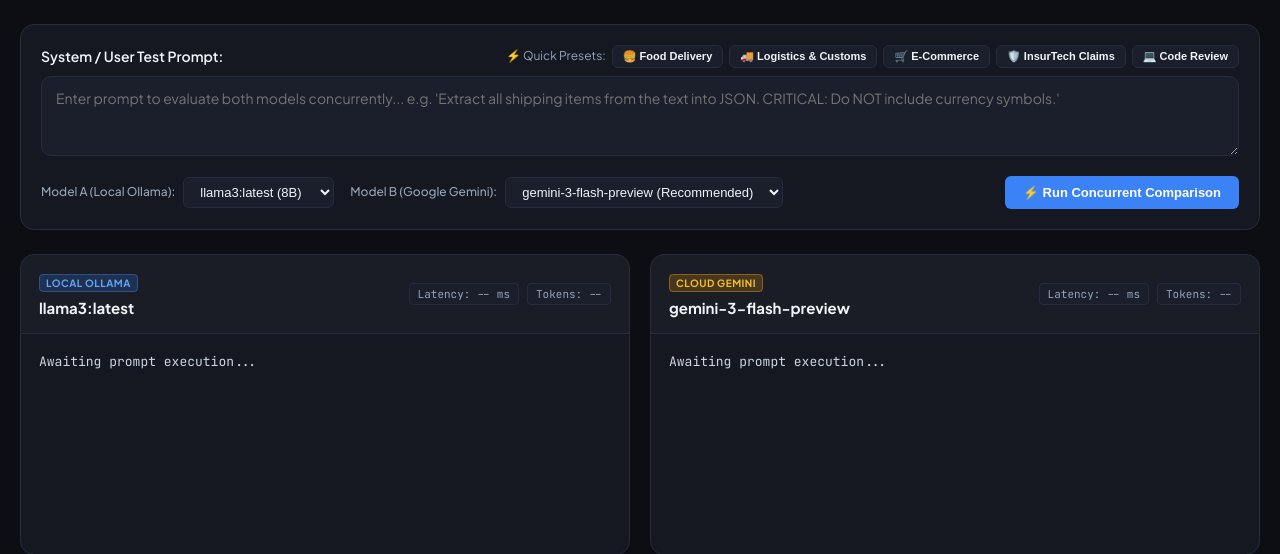
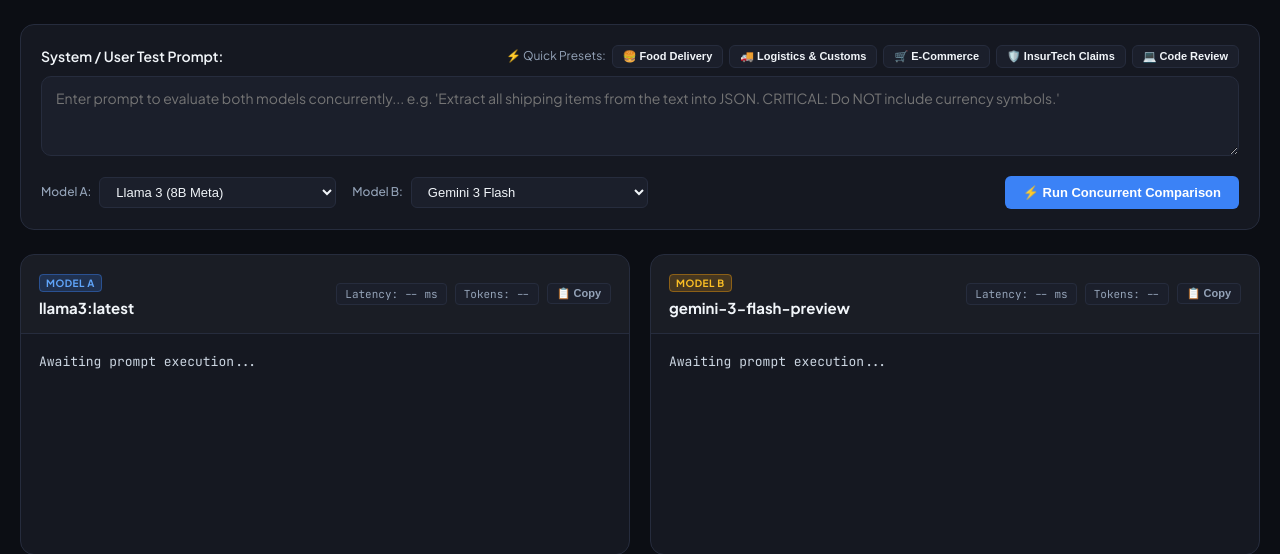
Before and after one commit to mricky/llm-evaluation-playground, a FastAPI app: page / in a window 1280 px wide. Shown: the part 133-687 px from the top of the page. Run offline with FastAPI, Linux system fonts and the light colour scheme.

Commit message:
feat: enable dynamic model selection across Ollama and Gemini, and add 1-click Copy Response button

```diff
--- a/static/css/style.css
+++ b/static/css/style.css
@@ -288,6 +288,31 @@ select {
 .meta-stats {
   display: flex;
   gap: 8px;
+  align-items: center;
+}
+
+.copy-btn {
+  background: var(--bg-input);
+  border: 1px solid var(--border);
+  color: var(--text-muted);
+  font-size: 11px;
+  font-weight: 600;
+  padding: 3px 9px;
+  border-radius: 4px;
+  cursor: pointer;
+  transition: all 0.2s ease;
+}
+
+.copy-btn:hover {
+  background: var(--primary);
+  color: #fff;
+  border-color: var(--primary);
+}
+
+.copy-btn.copied {
+  background: var(--success);
+  color: #fff;
+  border-color: var(--success);
 }
 
 .stat-tag {
--- a/static/js/app.js
+++ b/static/js/app.js
@@ -93,11 +93,50 @@ document.addEventListener('DOMContentLoaded', () => {
   initSliders();
   initWinnerButtons();
   initPresets();
+  initCopyButtons();
   initArenaRun();
   initSaveEvaluation();
   initTrainerMode();
   initHistoryTab();
 });
+
+function initCopyButtons() {
+  const copyBtns = document.querySelectorAll('.copy-btn');
+  copyBtns.forEach(btn => {
+    btn.addEventListener('click', async () => {
+      const targetId = btn.dataset.target;
+      const targetEl = document.getElementById(targetId);
+      if (!targetEl) return;
+
+      const text = targetEl.innerText.trim();
+      if (!text || text.startsWith('Awaiting')) {
+        showToast('Nothing to copy yet!', 'error');
+        return;
+      }
+
+      try {
+        await navigator.clipboard.writeText(text);
+        const originalText = btn.innerText;
+        btn.innerText = 'Copied! ✓';
+        btn.classList.add('copied');
+        showToast('Response copied to clipboard!');
+        setTimeout(() => {
+          btn.innerText = originalText;
+          btn.classList.remove('copied');
+        }, 2000);
+      } catch (err) {
+        // Fallback for clipboard API
+        const tempTextarea = document.createElement('textarea');
+        tempTextarea.value = text;
+        document.body.appendChild(tempTextarea);
+        tempTextarea.select();
+        document.execCommand('copy');
+        document.body.removeChild(tempTextarea);
+        showToast('Response copied to clipboard!');
+      }
+    });
+  });
+}
 
 function initPresets() {
   const btns = document.querySelectorAll('.preset-btn');
--- a/templates/index.html
+++ b/templates/index.html
@@ -46,18 +46,33 @@
         <div class="controls-bar">
           <div class="model-selects">
             <div class="select-field">
-              <label>Model A (Local Ollama):</label>
+              <label>Model A:</label>
               <select id="model-a-select">
-                <option value="llama3:latest">llama3:latest (8B)</option>
-                <option value="qwen2.5-coder:7b">qwen2.5-coder:7b</option>
-                <option value="gemma4:26b">gemma4:26b</option>
+                <optgroup label="⚡ Local Models (Ollama)">
+                  <option value="llama3:latest" selected>Llama 3 (8B Meta)</option>
+                  <option value="deepseek-r1:7b">DeepSeek-R1 (7B Reasoning)</option>
+                  <option value="qwen2.5-coder:7b">Qwen 2.5 Coder (7B Alibaba)</option>
+                  <option value="gemma4:26b">Gemma 4 (26B Google)</option>
+                </optgroup>
+                <optgroup label="☁️ Cloud Models (Google)">
+                  <option value="gemini-3-flash-preview">Gemini 3 Flash</option>
+                  <option value="gemini-3.5-flash-lite">Gemini 3.5 Flash Lite</option>
+                </optgroup>
               </select>
             </div>
             <div class="select-field">
-              <label>Model B (Google Gemini):</label>
+              <label>Model B:</label>
               <select id="model-b-select">
-                <option value="gemini-3-flash-preview" selected>gemini-3-flash-preview (Recommended)</option>
-                <option value="gemini-3.5-flash-lite">gemini-3.5-flash-lite (Stable)</option>
+                <optgroup label="☁️ Cloud Models (Google)">
+                  <option value="gemini-3-flash-preview" selected>Gemini 3 Flash</option>
+                  <option value="gemini-3.5-flash-lite">Gemini 3.5 Flash Lite</option>
+                </optgroup>
+                <optgroup label="⚡ Local Models (Ollama)">
+                  <option value="deepseek-r1:7b">DeepSeek-R1 (7B Reasoning)</option>
+                  <option value="qwen2.5-coder:7b">Qwen 2.5 Coder (7B Alibaba)</option>
+                  <option value="llama3:latest">Llama 3 (8B Meta)</option>
+                  <option value="gemma4:26b">Gemma 4 (26B Google)</option>
+                </optgroup>
               </select>
             </div>
           </div>
@@ -71,12 +86,13 @@
         <div class="model-card" id="card-model-a">
           <div class="card-header">
             <div>
-              <span class="model-badge local">LOCAL OLLAMA</span>
+              <span class="model-badge local" id="badge-model-a">MODEL A</span>
               <h3 id="display-model-a-title">llama3:latest</h3>
             </div>
             <div class="meta-stats">
               <span class="stat-tag" id="stat-latency-a">Latency: -- ms</span>
               <span class="stat-tag" id="stat-words-a">Tokens: --</span>
+              <button type="button" class="copy-btn" data-target="output-model-a" title="Copy to clipboard">📋 Copy</button>
             </div>
           </div>
           <div class="response-body">
@@ -88,12 +104,13 @@
         <div class="model-card" id="card-model-b">
           <div class="card-header">
             <div>
-              <span class="model-badge cloud">CLOUD GEMINI</span>
+              <span class="model-badge cloud" id="badge-model-b">MODEL B</span>
               <h3 id="display-model-b-title">gemini-3-flash-preview</h3>
             </div>
             <div class="meta-stats">
               <span class="stat-tag" id="stat-latency-b">Latency: -- ms</span>
               <span class="stat-tag" id="stat-words-b">Tokens: --</span>
+              <button type="button" class="copy-btn" data-target="output-model-b" title="Copy to clipboard">📋 Copy</button>
             </div>
           </div>
           <div class="response-body">
```
Also changed, not shown: core/engine.py (+10 -2 lines).
